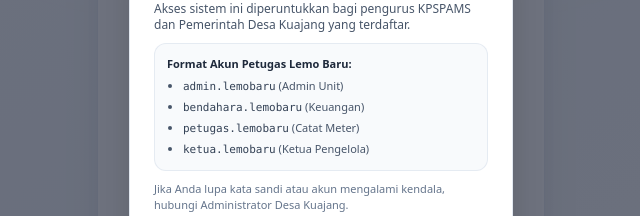
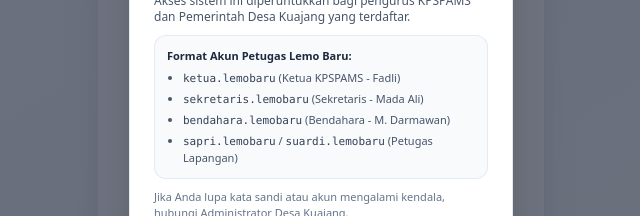
Before and after one commit to zarukjhi21/sistem_kpspams, a Next.js app in the folder frontend/: page /login in a window 1280 px wide. Both pictures are taken after a click on the button "Bantuan Akun?". Shown: the part 296-512 px from the top of the page, without its empty margins (319-959 px from the left). Built offline with nearby package versions, Linux system fonts and the light colour scheme; no server answers.

Commit message:
fix(auth): update login modal helper to strictly reflect SK No. 19/2026 accounts

```diff
--- a/frontend/src/app/login/page.tsx
+++ b/frontend/src/app/login/page.tsx
@@ -263,10 +263,10 @@ export default function LoginPage() {
               <div className="p-3 rounded-xl bg-slate-50 border border-slate-200/80 text-[11px] space-y-1.5">
                 <div className="font-semibold text-slate-800">Format Akun Petugas Lemo Baru:</div>
                 <ul className="list-disc pl-4 space-y-1 text-slate-600">
-                  <li><span className="font-mono text-slate-700">admin.lemobaru</span> (Admin Unit)</li>
-                  <li><span className="font-mono text-slate-700">bendahara.lemobaru</span> (Keuangan)</li>
-                  <li><span className="font-mono text-slate-700">petugas.lemobaru</span> (Catat Meter)</li>
-                  <li><span className="font-mono text-slate-700">ketua.lemobaru</span> (Ketua Pengelola)</li>
+                  <li><span className="font-mono text-slate-700">ketua.lemobaru</span> (Ketua KPSPAMS - Fadli)</li>
+                  <li><span className="font-mono text-slate-700">sekretaris.lemobaru</span> (Sekretaris - Mada Ali)</li>
+                  <li><span className="font-mono text-slate-700">bendahara.lemobaru</span> (Bendahara - M. Darmawan)</li>
+                  <li><span className="font-mono text-slate-700">sapri.lemobaru</span> / <span className="font-mono text-slate-700">suardi.lemobaru</span> (Petugas Lapangan)</li>
                 </ul>
               </div>
               <p className="text-[11px] text-slate-500">
```
